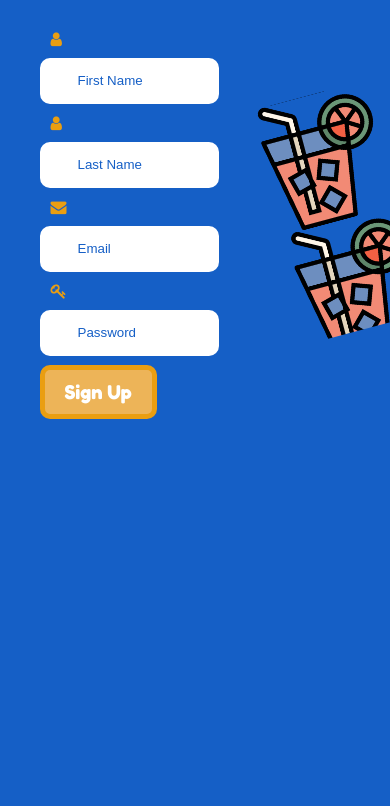
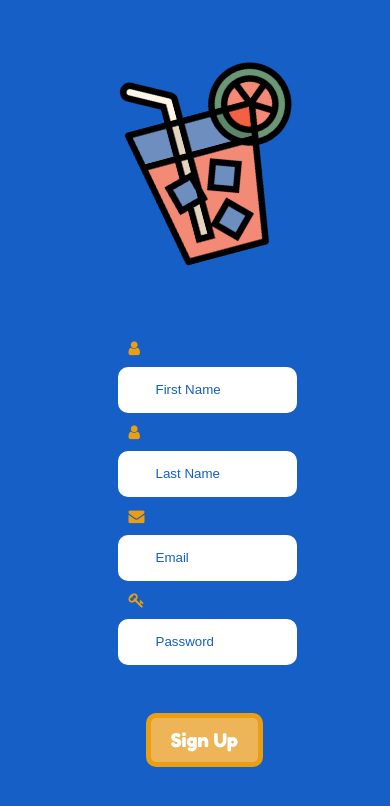
Before and after one commit to Volcomix13/03-Nom-Nomad, a React (Create React App) app in the folder client/: page /signup in a window 390 px wide. Shown: the top 806 px of the page. Built offline with nearby package versions, Linux system fonts and the light colour scheme; a web font is replaced by a local one.

Commit message:
finished mobile signup page styling

```diff
--- a/client/src/index.css
+++ b/client/src/index.css
@@ -323,8 +323,10 @@ input::placeholder {
 }
 
 #sgnup-btn {
+  display: flex;
+  justify-content: center;
+  width: 70%;
   margin-top: 5%;
-  /* margin-bottom: 5%; */
 }
 
 .signupbtn a {
@@ -626,6 +628,27 @@ input::placeholder {
     margin: 5%;
   }
 
+  /* signup page mobile */
+  #signup-container {
+    flex-direction: column;
+    align-items: center;
+    justify-content: center;
+    margin-bottom: 5rem;
+  }
+
+  #signup-drink {
+    margin-top: 15%;
+    width: 12rem;
+    height: 12rem;
+  }
+
+  #sgnup-btn {
+    display: flex;
+    justify-content: center;
+    width: 89%;
+    margin-top: 25%;
+  }
+
   footer {
     display: none;
   }
--- a/client/src/pages/signup.js
+++ b/client/src/pages/signup.js
@@ -34,6 +34,7 @@ function Signup(props) {
     <main>
         <div className="container my-1">
             <div id="signup-container">
+                <div id="signup-drink"></div>
                 <form onSubmit={handleFormSubmit} id="signup-form">
                     <div className="input-icons-signup">
 
@@ -91,8 +92,8 @@ function Signup(props) {
 
                     </div>
                 </form>
-                <div id="signup-drink">
-                </div>
+                {/* <div id="signup-drink"> */}
+                {/* </div> */}
             </div>
         </div>
     </main>
```
